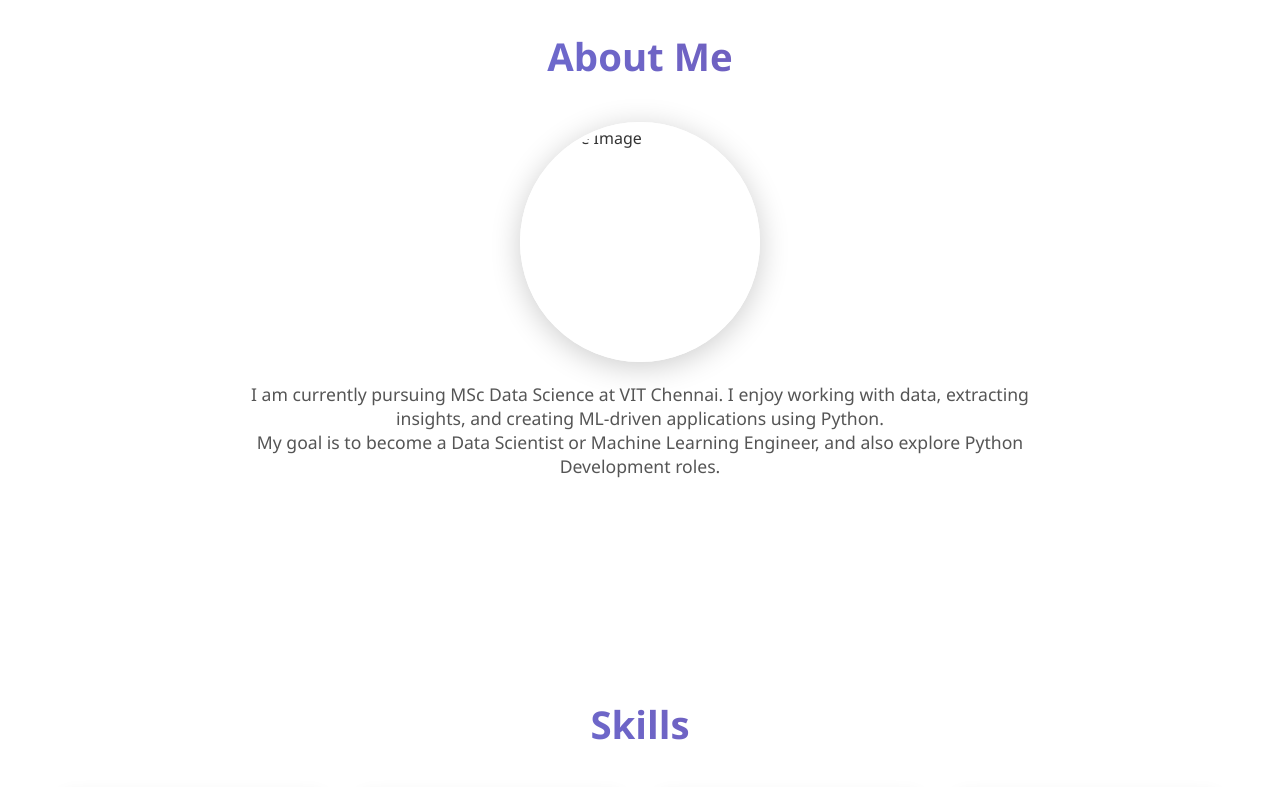
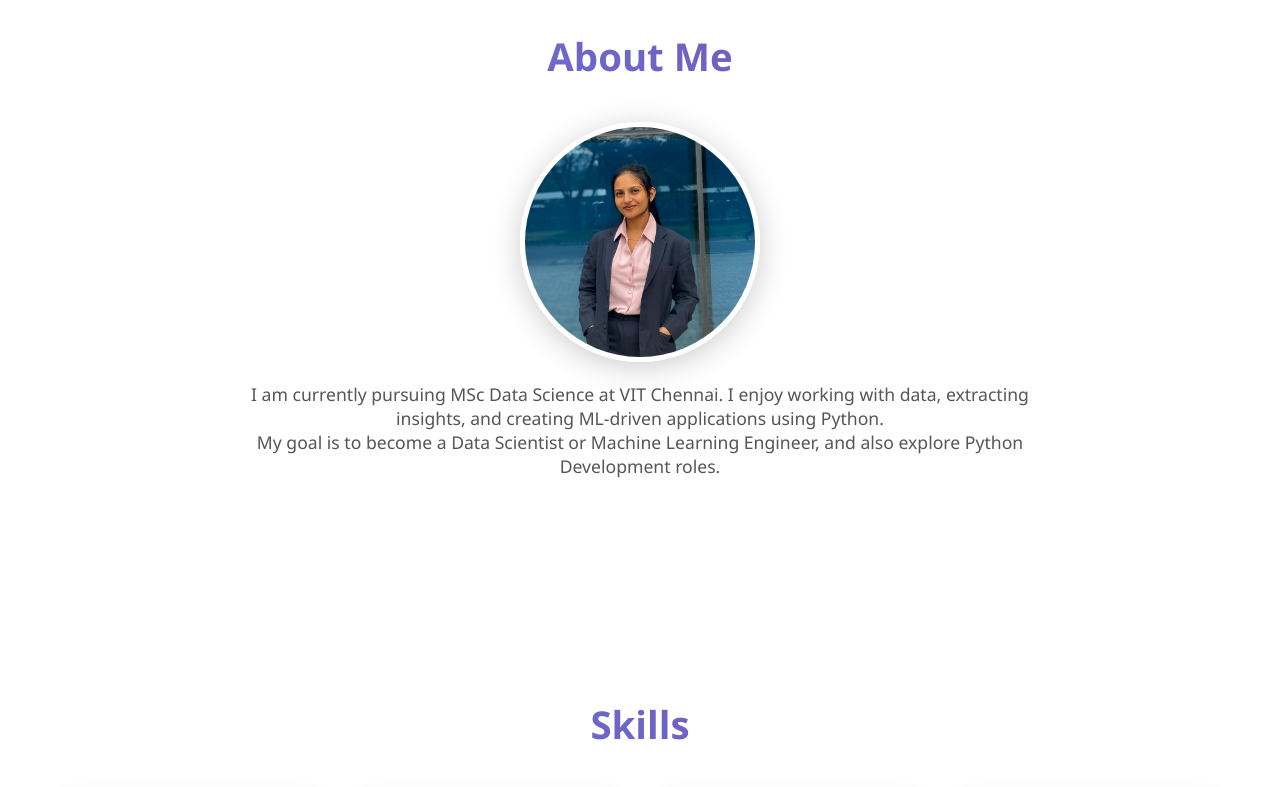
Before and after one commit to kaavyaveerappan/kaavyalv.github.io, a plain HTML site: page index.html in a window 1280 px wide. Shown: the part 800-1587 px from the top of the page. Drawn offline with Linux system fonts and the light colour scheme.

Commit message:
Update index.html

```diff
--- a/index.html
+++ b/index.html
@@ -4,7 +4,7 @@
 <head>
     <meta charset="UTF-8">
     <meta name="viewport" content="width=device-width, initial-scale=1.0">
-    <title>Anbarasan K – Aspiring Data Scientist & ML Developer</title>
+    <title>Kaavya L V – Aspiring Data Scientist & ML Developer</title>
 
     <style>
         * {
@@ -476,7 +476,7 @@
         <div class="container">
             <h2 class="section-title">About Me</h2>
 
-            <img src="images/profile.jpeg" class="profile-img" alt="Profile Image">
+            <img src="profile.jpeg" class="profile-img" alt="Profile Image">
 
             <p class="about-text">
                 I am currently pursuing MSc Data Science at VIT Chennai. I enjoy working with data, extracting insights,
```
